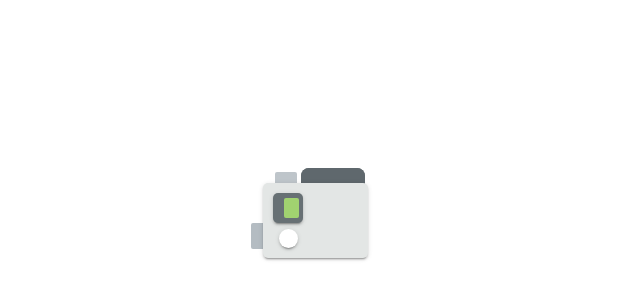
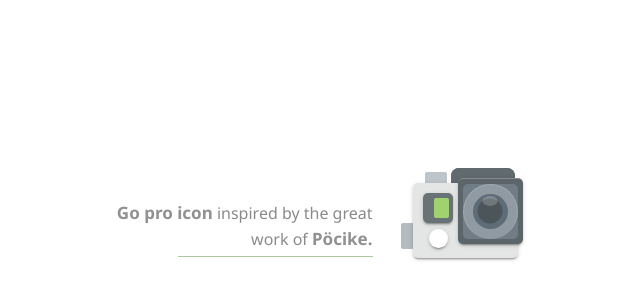
Before and after one commit to jorge8168711/JustForFun-1, a website: page index.html in a window 1280 px wide. Shown: the part 180-480 px from the top of the page, without its empty margins (325-965 px from the left). Drawn offline with Linux system fonts and the light colour scheme.

Commit message:
Finish with the basic camera structure

```diff
--- a/index.html
+++ b/index.html
@@ -10,12 +10,24 @@
 
   <body>
     <div class="wrapper">
+      <div class="signature">
+        <p class="signature__text">
+          <a class="signature__link" href="https://dribbble.com/shots/2969128-Icon-Challenge-Day-20-Go-Pro">Go pro icon</a> inspired by the great work of
+          <a class="signature__link" href="https://dribbble.com/Pocike">
+          Pöcike.
+          </a>
+        </p>
+      </div>
+
       <div class="camera">
         <div class="camera__body">
           <div class="abs camera__support"></div>
           <div class="abs camera__display"></div>
           <div class="abs camera__support"></div>
           <div class="abs camera__circle"></div>
+          <div class="abs camera__lens">
+            <div class="abs camera__inner-lens"></div>
+          </div>
         </div>
       </div>
     </div>
--- a/src/stylesheets/_config.scss
+++ b/src/stylesheets/_config.scss
@@ -9,3 +9,11 @@ $base-font-size: 16px;
 
 /* SHADOWS */
 $z-1: 0 2px 2px 0 rgba(0,0,0,0.14), 0 1px 5px 0 rgba(0,0,0,0.12), 0 3px 1px -2px rgba(0,0,0,0.2);
+
+/* BEZIER CURVES */
+
+
+$standard-curve:                  cubic-bezier(0.4, 0.0, 0.2, 1);
+$easing-out:                      cubic-bezier(0.0, 0.0, 0.2, 1);
+$easing-in:                       cubic-bezier(0.4, 0.0, 1, 1);
+$sharp-curve:                     cubic-bezier(0.4, 0.0, 0.6, 1);
--- a/src/stylesheets/partials/_00.all.scss
+++ b/src/stylesheets/partials/_00.all.scss
@@ -2,3 +2,4 @@
 
 @import "01.base";
 @import "02.default-icon";
+@import "03.signature";
--- a/src/stylesheets/partials/_01.base.scss
+++ b/src/stylesheets/partials/_01.base.scss
@@ -7,6 +7,7 @@
 
 html, body, .wrapper {
   height: 100%;
+  color: #767676;
 }
 
 body {
@@ -18,4 +19,8 @@ body {
   display: flex;
   align-items: center;
   justify-content: center;
+
+  @media screen and (max-width: 500px) {
+    flex-direction: column;
+  }
 }
--- a/src/stylesheets/partials/_02.default-icon.scss
+++ b/src/stylesheets/partials/_02.default-icon.scss
@@ -7,12 +7,21 @@
   @return ($target / $context) * 1em;
 }
 
+[class^="camera__"] {
+  transition: all .15s linear;
+}
+*::after,
+*::before {
+  content: "";
+}
+
 .abs {
   position: absolute;
 }
 
 .camera {
   font-size: 1rem;
+  margin-left: 40px;
 
   &, &__body {
     position: relative
@@ -28,7 +37,6 @@
 
     // top left rectangle
     &::after, &::before {
-      content: "";
       position: absolute;
       display: block;
       z-index: -1;
@@ -57,7 +65,7 @@
 
   // CAMERA DISPLAY
   &__display {
-    background-color: #677074;
+    background-color:rgb(105, 115, 118);
     box-shadow: $z-1;
     border-radius: 5px;
 
@@ -73,7 +81,6 @@
 
     // display
     &::after {
-      content: "";
       border-radius: 2px;
       background-color: #A1D270;
 
@@ -85,7 +92,7 @@
 
   // CAMERA SUPPORT
   &__support {
-    background-color: #5F686D;
+    background-color: rgb(97,106,111);
     border-radius: 8px 8px 0 0;
 
     height: em(16px);
@@ -109,6 +116,91 @@
     width: em(19px);
   }
 
+  // CAMERA LENS
+  &__lens {
+    border-top: em(1px) solid rgba(white, .25);
+    background-color: rgb(92,102,106);
+    box-shadow: $z-1;
 
+    display: flex;
+    align-items: center;
+    justify-content: center;
 
+    left: em(45px);
+    top: em(-5px);
+
+    height: em(65px);
+    width: em(65px);
+
+    &, &::after {
+      border-radius: 5px;
+    }
+
+    // lens
+    &::before,
+    &::after {
+      height: em(55px);
+      width: em(55px);
+    }
+
+    // squere len
+    &::after {
+      position: relative;
+      background-color: rgb(112, 125, 134);
+    }
+
+    // round len
+    &::before {
+      @extend .abs;
+      border-radius: 50%;
+      border-top: em(1px) solid rgba(white, .15);
+      border-left: em(1px) solid rgba(white, .15);
+      border-right: em(1px) solid rgba(white, .15);
+      background-color:rgb(144, 154, 162);
+
+      position: absolute;
+      left: em(5px);
+      top: em(5px);
+      z-index: 1;
+    }
+  }
+
+  // INNER LENNS AND SHINE
+  &__inner-lens {
+    height: em(35px);
+    width: em(35px);
+    border-radius: 50%;
+    background-color: #5E6C77;
+    z-index: 1;
+    // general style
+    &::before,
+    &::after {
+      @extend .abs;
+      border-radius: 50%;
+      left: 50%;
+      z-index: 1;
+    }
+
+    // inner len
+    &::before {
+      transform: translate(-50%, -50%);
+      top: 50%;
+      height: em(25px);
+      width: em(25px);
+      background-color: #4B555A;
+    }
+
+    // inner shine
+    &::after {
+      height: em(10px);
+      width: em(15px);
+      background-color: rgba(white, .2);
+      top: em(2px);
+      transform: translateX(-50%);
+    }
+  }
+
+  @media screen and (max-width: 500px) {
+    margin: 0;
+  }
 }
--- /dev/null
+++ b/src/stylesheets/partials/_03.signature.scss
@@ -0,0 +1,49 @@
+/************************************
+ * SIGNATURE AND INFO
+/************************************/
+
+.signature {
+  position: relative;
+  width: 260px;
+
+  &::after {
+    @extend .abs;
+    right: 0;
+    height: 1px;
+    width: 75%;
+    background-color: #ABC89F;
+  }
+
+  &__text {
+    text-align: right;
+    line-height: 1.5;
+    margin-bottom: 5px;
+    color: rgba(#767676, .85);
+  }
+
+  &__link {
+    font-weight: bold;
+    color: rgba(#767676, .80);
+    text-decoration: none;
+    font-size: 17px;
+    transition: color .15s $easing-out;
+
+    &:hover {
+      color: rgba(#767676, 1);
+      transition: color .2s $easing-in;
+    }
+  }
+
+  @media screen and (max-width: 500px) {
+    margin-bottom: 50px;
+
+    &::after {
+      width: 100%;
+    }
+
+    &__text {
+      text-align: center;
+      margin-bottom: 10px;
+    }
+  }
+}
```
Also changed, not shown: build/assets/css/main.min.css, 1 other file.
